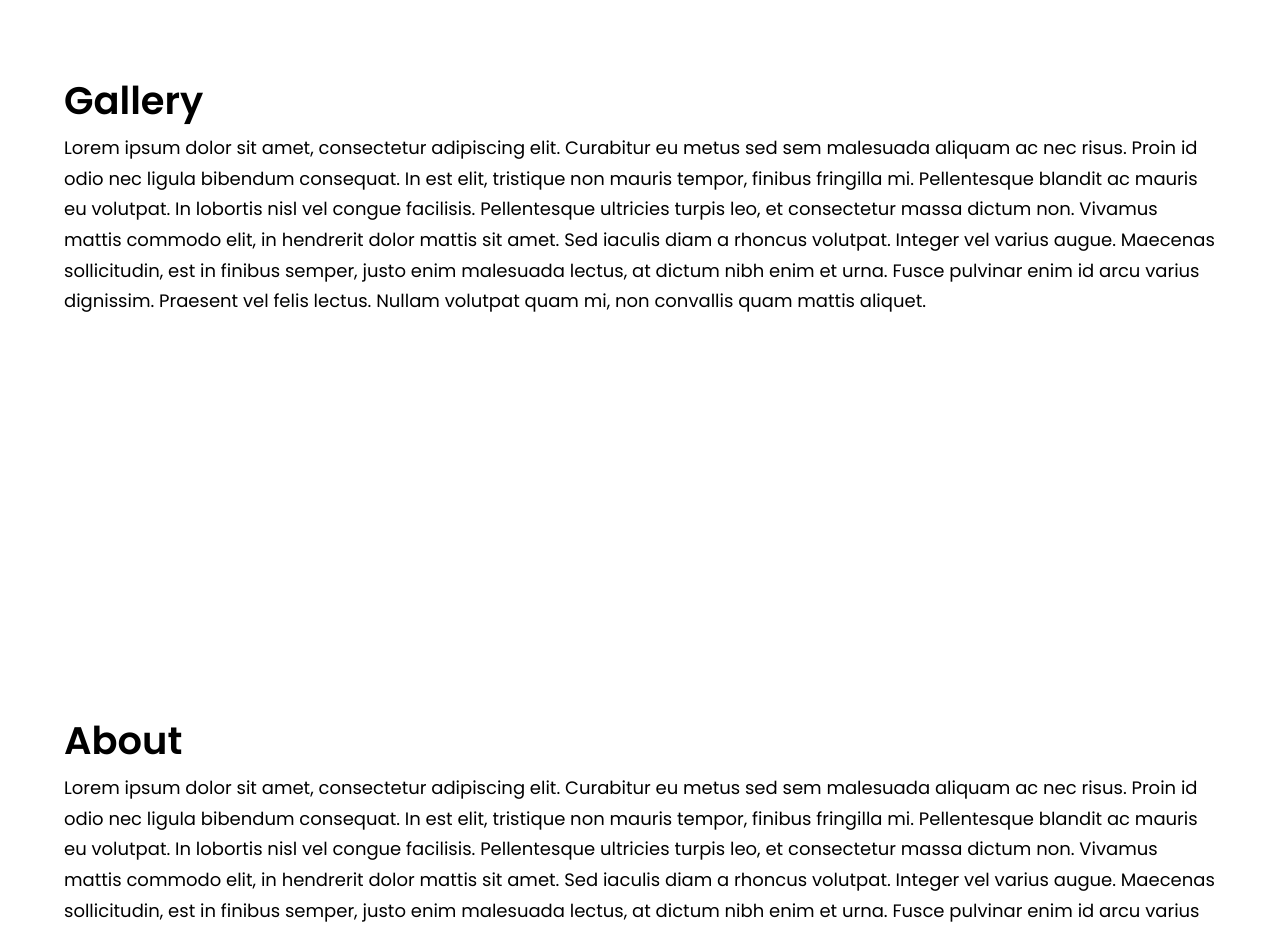
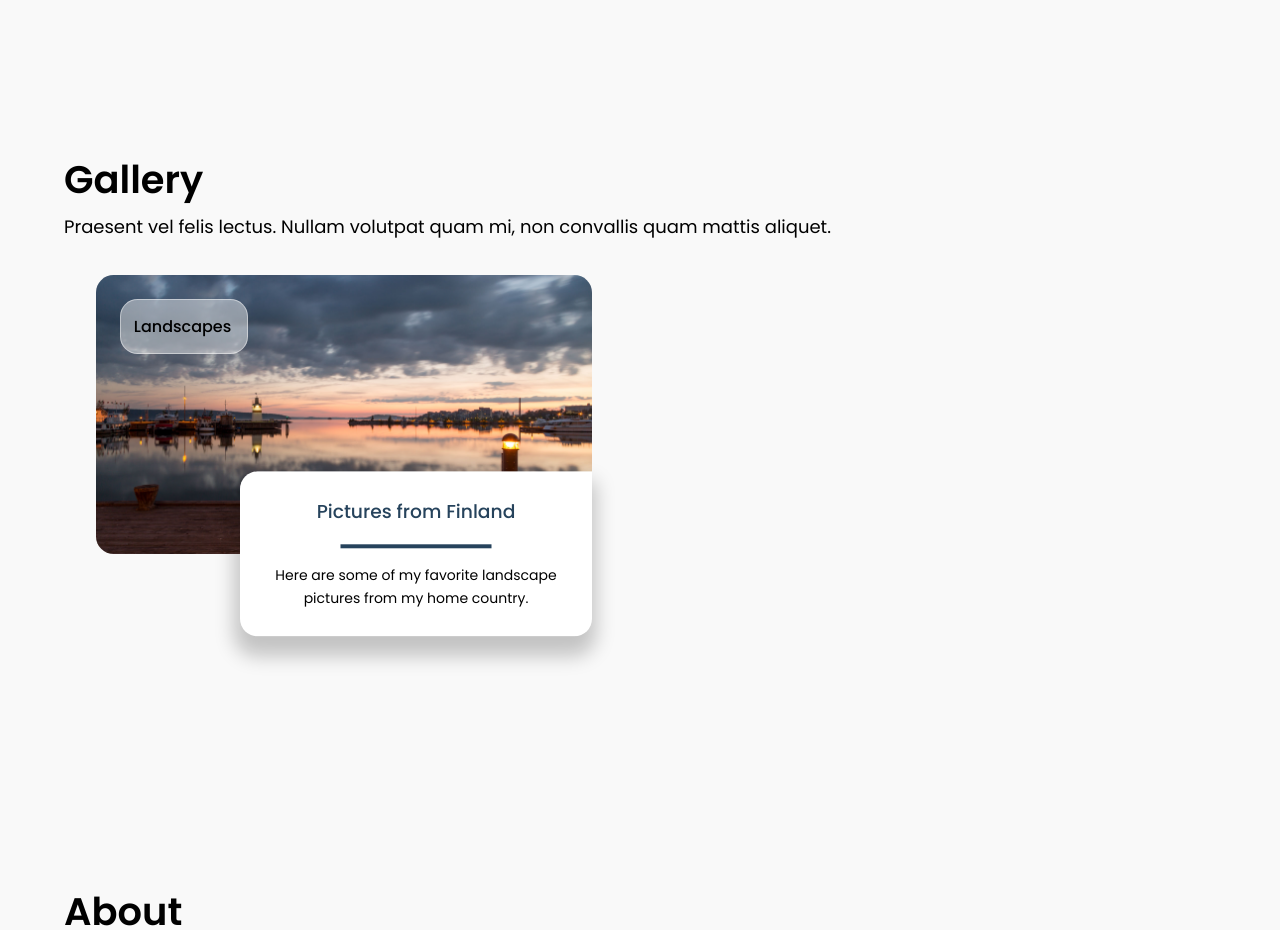
Before and after one commit to jarisokka/photography-portfolio, a React (Create React App) app: page / in a window 1280 px wide. Shown: the part 1380-2310 px from the top of the page. Built offline with nearby package versions, Linux system fonts and the light colour scheme.

Commit message:
Add first stage of Gallery section

```diff
--- a/src/components/gallery/Gallery.css
+++ b/src/components/gallery/Gallery.css
@@ -0,0 +1,91 @@
+.gallery-wrapper {
+  display: grid;
+  grid-template-columns: repeat(2, 1fr);
+  gap: 2rem;
+}
+
+.gallery {
+  display: grid;
+  padding: 2rem 2rem 0 2rem;
+  transition: all 0.3s ease-in-out;
+}
+
+.gallery-image {
+  width: 100%;
+  border-radius: 1.1rem;
+  overflow: hidden;
+}
+
+.galler img {
+  display: block;
+  width: 100%;
+  transition: transform 0.5s, filter 0.5s ease-in-out;
+  filter: brightness(100%);
+}
+
+.gallery-title {
+  position: absolute;
+  place-self: left;
+  margin-top: 1.5rem;
+  margin-left: 1.5rem;
+  width: 8rem;
+  padding: 0.8rem;
+  border-radius: 1.1rem;
+  background: var(--color-navigation-bg);
+  border: 1px solid var(--color-navigation-bg);
+}
+
+.gallery-desc {
+  text-align: center;
+  position: relative;
+  place-self: end;
+  width: 22rem;
+  background: white;
+  border: 1px solid var(--color-navigation-bg);
+  padding: 1.5rem;
+  border-radius: 1.1rem 0 1.1rem 1.1rem;
+  transform: translate(0, -50%);
+  box-shadow: -1px 15px 19px 5px rgba(0,0,0,0.22);
+}
+
+.gallery-desc p {
+  font-size: 14px;
+}
+
+.line {
+  margin-top: 1rem;
+  margin-bottom: 1rem;
+  border: 2px solid var(--color-navigation-tx);
+  width: 50%;
+  transform: translate(50%, 0);
+}
+
+
+.gallery img:hover {
+  filter: brightness(50%);
+  transform: scale(1.1);
+}
+
+.gallery h3 {
+  color: var(--color-navigation-tx);
+}
+
+.gallery:hover h3{
+  color: var(--color-navigation-tx-variant);
+}
+
+/* ========= DEVICE SIZE ======= */
+@media screen and (max-width: 1024px){
+  .gallery-wrapper {
+    grid-template-columns: 1fr 1fr;
+    gap: 1.5rem;
+  }
+}
+
+@media screen and (max-width: 600px) {
+  .gallery-wrapper {
+    grid-template-columns: 1fr;
+    gap: 1rem;
+  }
+
+}
--- a/src/components/gallery/Gallery.js
+++ b/src/components/gallery/Gallery.js
@@ -1,11 +1,27 @@
 import './Gallery.css'
+import kansi from '../../assets/images/kansi.jpg'
 
 const Gallery = () => {
   return (
     <section id='gallery'>
       <div className='container'>
         <h2>Gallery</h2>
-        <p>Lorem ipsum dolor sit amet, consectetur adipiscing elit. Curabitur eu metus sed sem malesuada aliquam ac nec risus. Proin id odio nec ligula bibendum consequat. In est elit, tristique non mauris tempor, finibus fringilla mi. Pellentesque blandit ac mauris eu volutpat. In lobortis nisl vel congue facilisis. Pellentesque ultricies turpis leo, et consectetur massa dictum non. Vivamus mattis commodo elit, in hendrerit dolor mattis sit amet. Sed iaculis diam a rhoncus volutpat. Integer vel varius augue. Maecenas sollicitudin, est in finibus semper, justo enim malesuada lectus, at dictum nibh enim et urna. Fusce pulvinar enim id arcu varius dignissim. Praesent vel felis lectus. Nullam volutpat quam mi, non convallis quam mattis aliquet.</p>
+        <p>Praesent vel felis lectus. Nullam volutpat quam mi, non convallis quam mattis aliquet.</p>
+        <div className='gallery-wrapper'>
+          <div className='gallery'>
+            <div className='gallery-image'>
+              <img src={kansi} alt='gallery1'/>
+            </div>
+            <div className='gallery-title'>
+              <h4>Landscapes</h4>
+            </div>
+            <div className='gallery-desc'>
+              <h3>Pictures from Finland</h3>
+              <hr className='line'></hr>
+              <p>Here are some of my favorite landscape pictures from my home country.</p>
+            </div>
+          </div>
+        </div>
       </div>
     </section>
   )
--- a/src/components/recent/Recent.css
+++ b/src/components/recent/Recent.css
@@ -1,4 +1,4 @@
-.wrapper {
+.recent-wrapper {
   display: grid;
   grid-template-columns: 1fr 4fr;
   grid-template-areas: 'left right';
@@ -59,7 +59,7 @@
 
 /* ========= DEVICE SIZE ======= */
 @media screen and (max-width: 1024px){
-  .recent {
+  .recent-wrapper {
     padding-top: 0.5rem;
     padding-bottom: 0.5rem;
     left: 5%;
@@ -77,7 +77,7 @@
 }
 
 @media screen and (max-width: 600px) {
-  .wrapper {
+  .recent-wrapper {
     grid-template-columns: 1fr;
   }
 
--- a/src/components/recent/Recent.js
+++ b/src/components/recent/Recent.js
@@ -19,7 +19,7 @@ const Recent = () => {
   return (
     <section id='recent'>
       <div className='container'>
-        <div className='wrapper'>
+        <div className='recent-wrapper'>
           <div className='heading'>
             <h2>Recent</h2>
             <p>Here are some of my recent pictures</p>
--- a/src/index.css
+++ b/src/index.css
@@ -19,6 +19,7 @@
   --color-navigation-tx:rgb(38, 67, 92);
   --color-navigation-tx-variant:rgb(14, 24, 32);
   --color-title: rgba(255, 255, 255, 0.4);
+  --color-background: rgb(249, 249, 249);
 
   --container-width-lg: 90%;
   --container-width-md: 95%;
@@ -30,6 +31,7 @@ body {
   line-height: 1.7;
   /* prevent overflow problems */
   overflow-x: hidden;
+  background-color: var(--color-background);
 }
 
 html {
@@ -65,9 +67,11 @@ p {
   font-size: 18px;
 }
 
+
+
 section {
   margin-top: 10rem;
-  height: 60vh;
+  /*height: 60vh; */
 }
 
 
```
Also changed, not shown: 1 other file (tests, documents, lock files or other folders).
